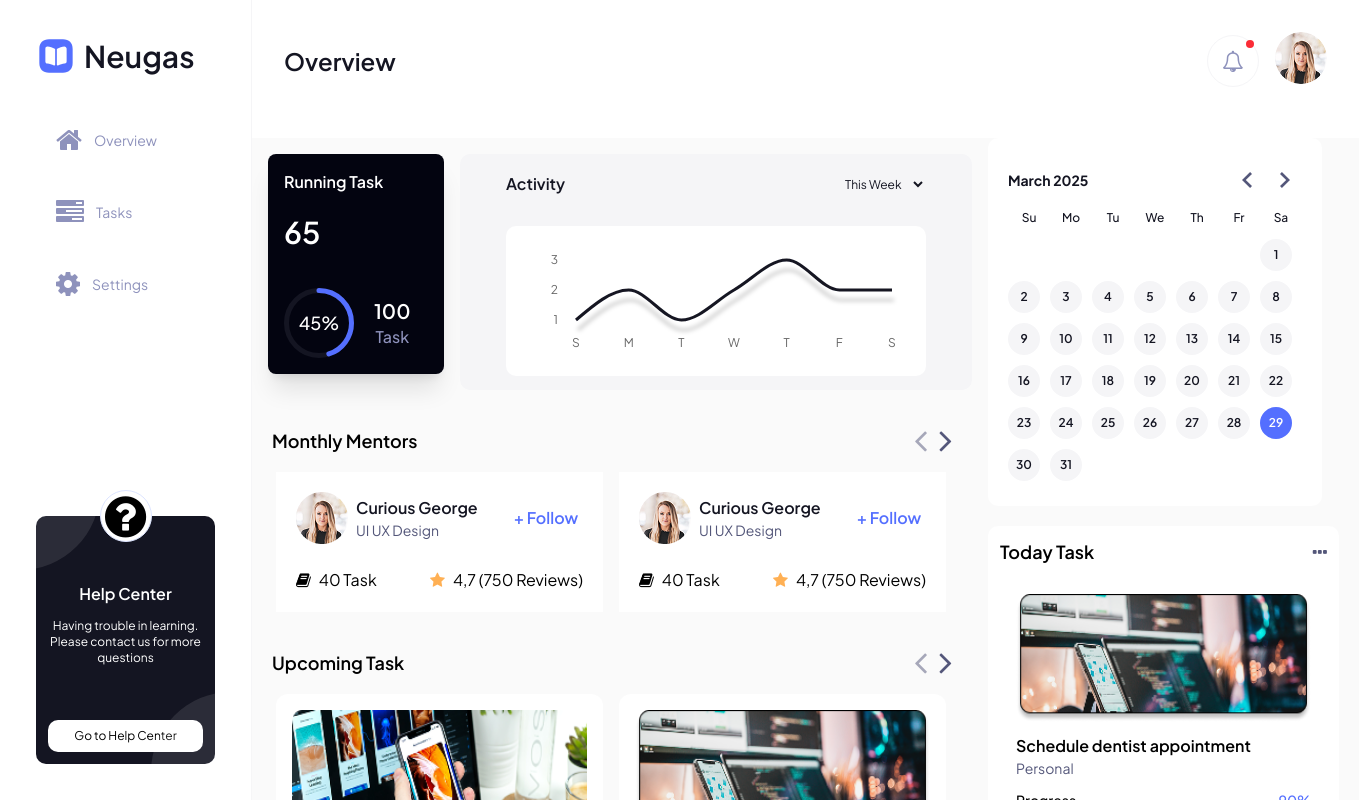
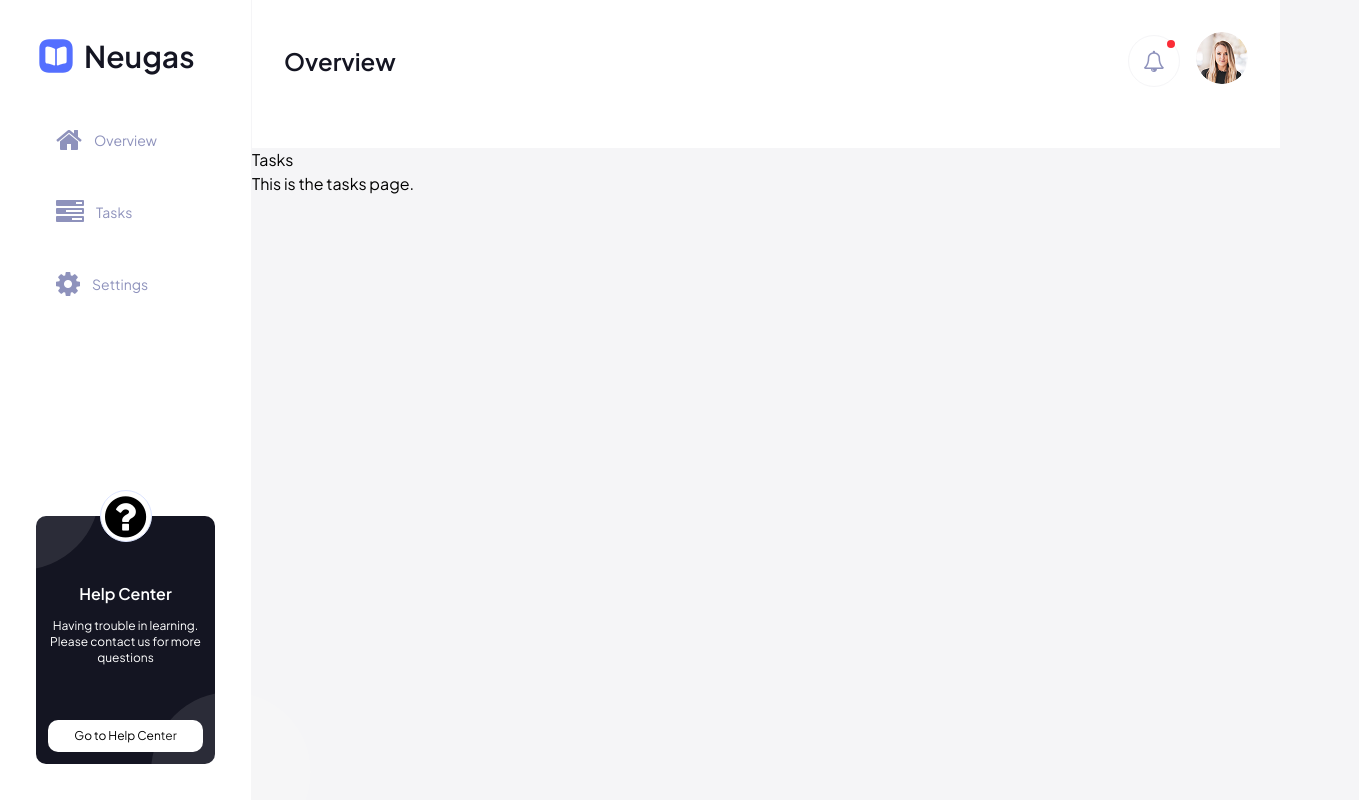
Before and after one commit to Evans-Asiedu/task-management, a React (Vite) app: page /tasks in a window 1280 px wide. Shown: the top 800 px of the page, 1359 px wide, since content can reach past the window. Built offline with nearby package versions, Linux system fonts and the light colour scheme.

Commit message:
add routing to app using react-router-dom

```diff
--- a/package.json
+++ b/package.json
@@ -17,6 +17,7 @@
     "react-day-picker": "^9.6.1",
     "react-dom": "^19.0.0",
     "react-icons": "^5.5.0",
+    "react-router-dom": "^7.5.0",
     "recharts": "^2.15.1"
   },
   "devDependencies": {
--- a/src/App.jsx
+++ b/src/App.jsx
@@ -1,8 +1,11 @@
 import { useState } from "react";
+import { BrowserRouter, Routes, Route } from "react-router-dom";
 import Header from "components/layout/Header";
-import Main from "components/layout/Main";
+import Overview from "src/components/pages/Overview";
 import Sidebar from "components/layout/Sidebar";
-
+import Tasks from "components/pages/Tasks";
+import Settings from "components/pages/Settings";
+import NotFound from "components/pages/NotFound";
 
 function App() {
   const [isSidebarOpen, setIsSidebarOpen] = useState(() => {
@@ -11,6 +14,7 @@ function App() {
 
   return (
     <div id="app" className="flex flex-col md:flex-row">
+      <BrowserRouter>
         <Sidebar isOpen={isSidebarOpen} setIsOpen={setIsSidebarOpen} />
 
         <div
@@ -23,9 +27,14 @@ function App() {
             showActions={false}
             title="Overview"
           />
-        <Main />
+          <Routes>
+            <Route path="/tasks" element={<Tasks />} />
+            <Route path="/settings" element={<Settings />} />
+            <Route path="/" element={<Overview />} />
+            <Route path="*" element={<NotFound />} />
+          </Routes>
         </div>
-
+      </BrowserRouter>
     </div>
   );
 }
--- a/src/components/layout/Sidebar.jsx
+++ b/src/components/layout/Sidebar.jsx
@@ -2,6 +2,7 @@ import { useState } from "react";
 import { navigation } from "src/data";
 import HelpCenter from "components/HelpCenter";
 // import { useLocation } from "react-router-dom";
+import { Link } from "react-router-dom";
 
 export default function Sidebar({
   isOpen: isSidebarOpen,
@@ -40,15 +41,20 @@ export default function Sidebar({
           <ul className="flex flex-col items-center gap-6 ">
             {navigation.map((item) => (
               <li key={item.path} className="self-start w-full">
-                <a
+                <Link to={item.path} className={`flex items-center gap-3 py-2.5 px-5 rounded-[10px] transition text-secondary-300 text-sm
+                      ${isActive ? "bg-n-1 text-secondary-500" : "bg-white"}
+                `}>
+
+                {/* <a
                   href={item.path}
                   className={`flex items-center gap-3 py-2.5 px-5 rounded-[10px] transition text-secondary-300 text-sm
                       ${isActive ? "bg-n-1 text-secondary-500" : "bg-white"}
                 `}
-                >
+                > */}
                   <i className={`fa ${item.icon} fa-2x`} aria-hidden="true"></i>
                   <span>{item.title}</span>
-                </a>
+                {/* </a> */}
+                </Link>
               </li>
             ))}
           </ul>
--- /dev/null
+++ b/src/components/pages/NotFound.jsx
@@ -0,0 +1,10 @@
+const Tasks = () => {
+    return (
+      <div>
+        <h1>404</h1>
+        <p>We didn't find anything</p>
+      </div>
+    );
+  };
+
+  export default Tasks;
--- a/src/components/layout/Main.jsx
+++ b/src/components/pages/Overview.jsx
@@ -8,8 +8,6 @@ import MonthlyMentors from "components/MonthlyMentors";
 const Main = () => {
   return (
     <main className="h-full flex bg-n-2">
-      {/* TODO: move these to overview component and improve styles  */}
-
       <div>
         <div className="flex flex-col md:flex-row">
           <RunningTask />
--- /dev/null
+++ b/src/components/pages/Settings.jsx
@@ -0,0 +1,10 @@
+const Settings = () => {
+  return (
+    <div>
+      <h1>Settings</h1>
+      <p>This is the settings page.</p>
+    </div>
+  );
+};
+
+export default Settings;
--- /dev/null
+++ b/src/components/pages/Tasks.jsx
@@ -0,0 +1,10 @@
+const Tasks = () => {
+  return (
+    <div>
+      <h1>Tasks</h1>
+      <p>This is the tasks page.</p>
+    </div>
+  );
+};
+
+export default Tasks;
--- a/src/data.js
+++ b/src/data.js
@@ -154,9 +154,9 @@ export const data = {
 };
 
 export const navigation = [
-  { title: "Overview", icon: "fa-home", path: "/overview" },
-  { title: "Tasks", icon: "fa-tasks", path: "/tasks" },
-  { title: "Settings", icon: "fa-cog", path: "/settings" },
+  { title: "Overview", icon: "fa-home", path: "/" },
+  { title: "Tasks", icon: "fa-tasks", path: "tasks" },
+  { title: "Settings", icon: "fa-cog", path: "settings" },
 ];
 
 export const mentors = [
```
Also changed, not shown: 1 other file (tests, documents, lock files or other folders). Lines whose indentation alone changed are shown as unchanged.
